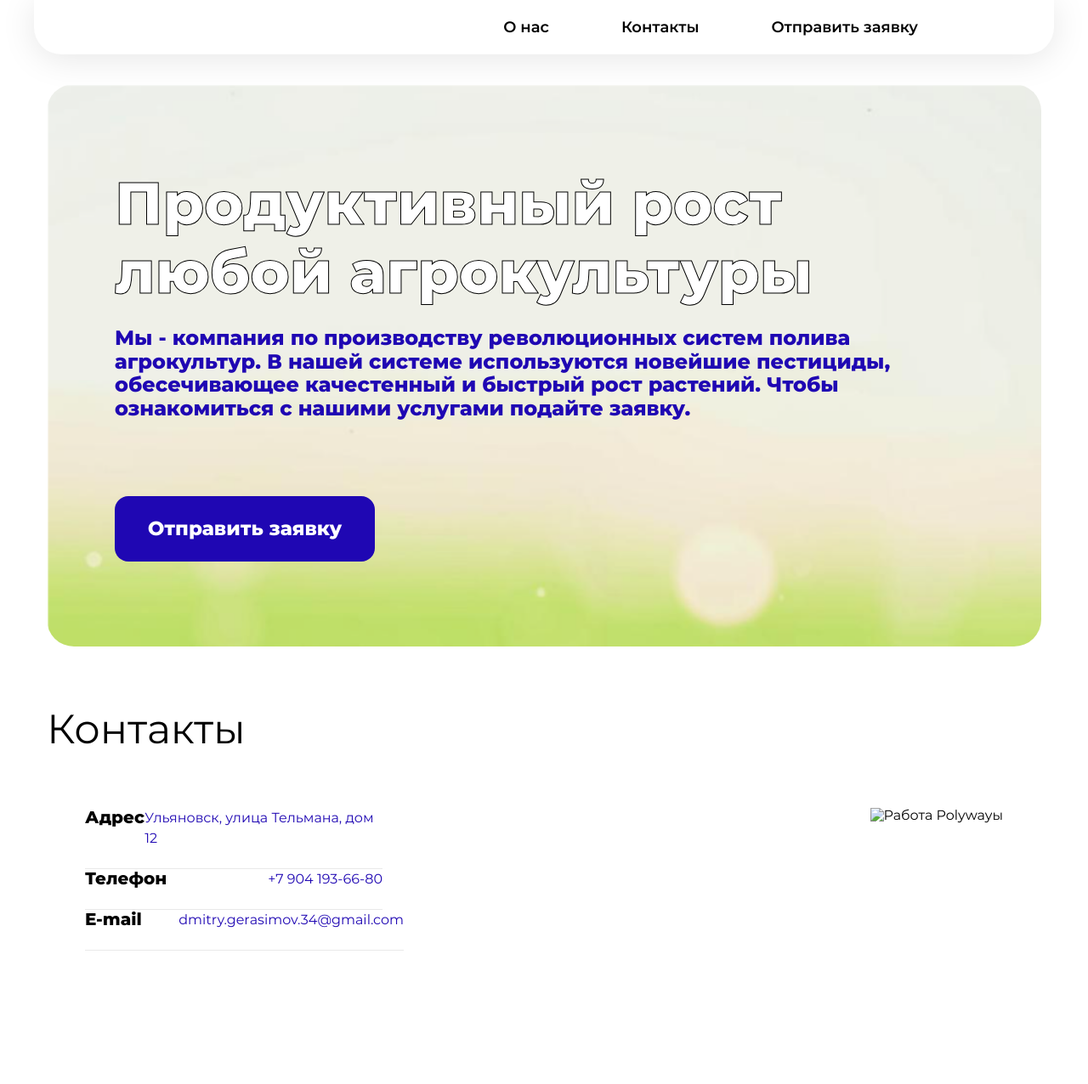
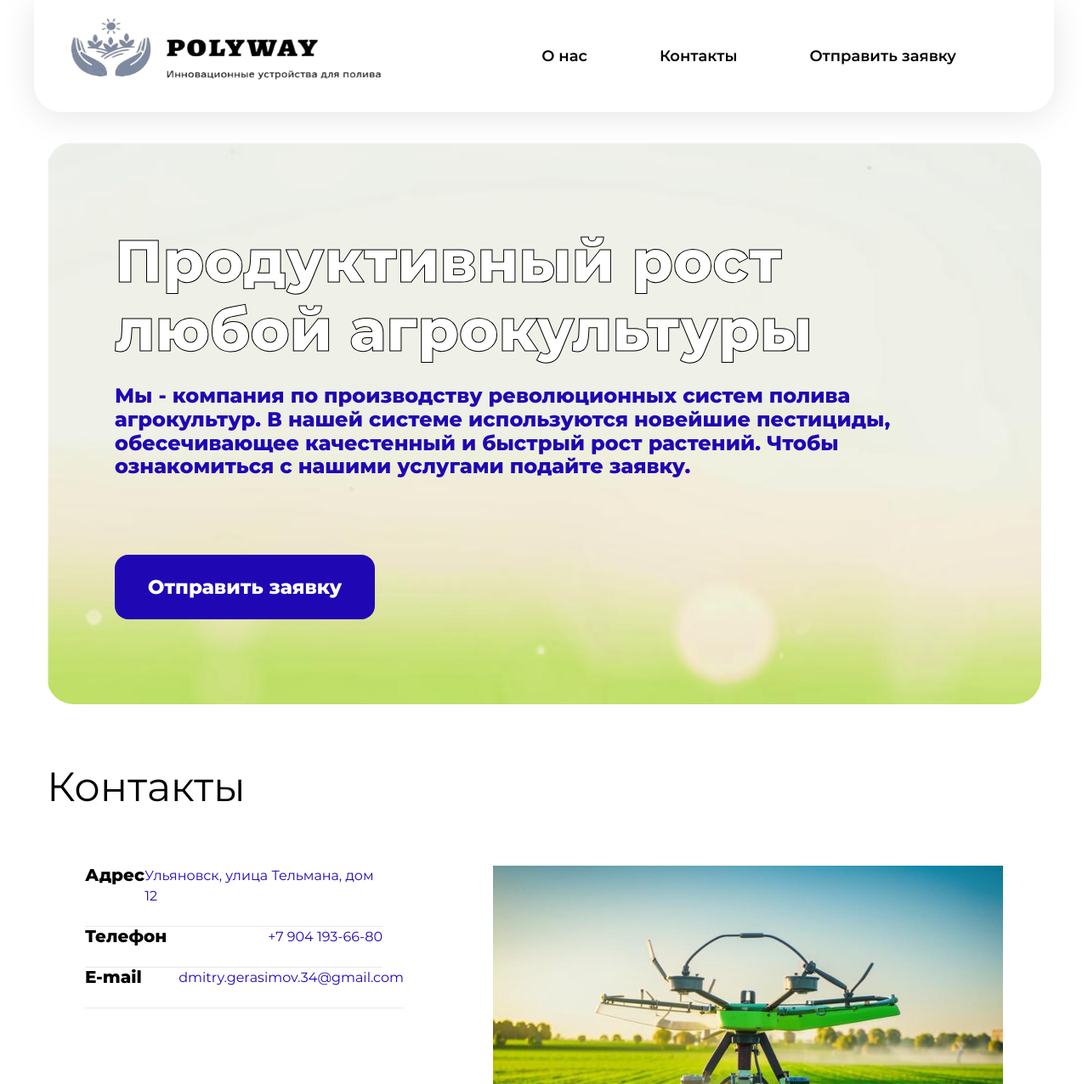
Before and after one commit to Kolavorot/University_project, a plain HTML site: page index.html in a window 1280 px wide. Shown: the top 1276 px of the page at 85% size. Drawn offline with Linux system fonts and the light colour scheme.

Commit message:
edit style.css
added logo.png

```diff
--- a/css/slyle.css
+++ b/css/slyle.css
@@ -126,7 +126,7 @@ body {
 
 .header__container{
   display: flex;
-  padding: 14px 75px;
+  padding: 14px 30px;
   border-radius: 0 0 32px 32px;
   box-shadow: 0 5px 40px 0 rgba(0, 0, 0, 0.1);
   background-color: var(--white);
@@ -134,6 +134,11 @@ body {
 
 .header__logo{
   margin-right: auto;
+}
+
+.logo{
+  width: 400px;
+  height: 100px;
 }
 
 .header__nav{
--- a/index.html
+++ b/index.html
@@ -11,7 +11,9 @@
 <body>
     <header>
         <div class="container header__container">
-            <a class="header__logo" href="#"></a>
+            <a class="header__logo" href="#">
+              <img class="logo" src="img/Logo.png" alt="Логотип Polyway">
+            </a>
             <nav class="nav header__nav">
                 <ul class="nav__list list-reset">
                     <li class="nav__item">
@@ -78,7 +80,7 @@
                     </address>
                 </div>
                 <div class="contacts__right">
-                    <img src alt="Работа Polyway">ы
+                    <img src="img/contacts.jpg" alt="Работа Polyway">
                 </div>
               </div>
             </div>
```
Also changed, not shown: img/Logo (1).svg (added), img/Logo.png (added), img/contacts.jpg (added).
